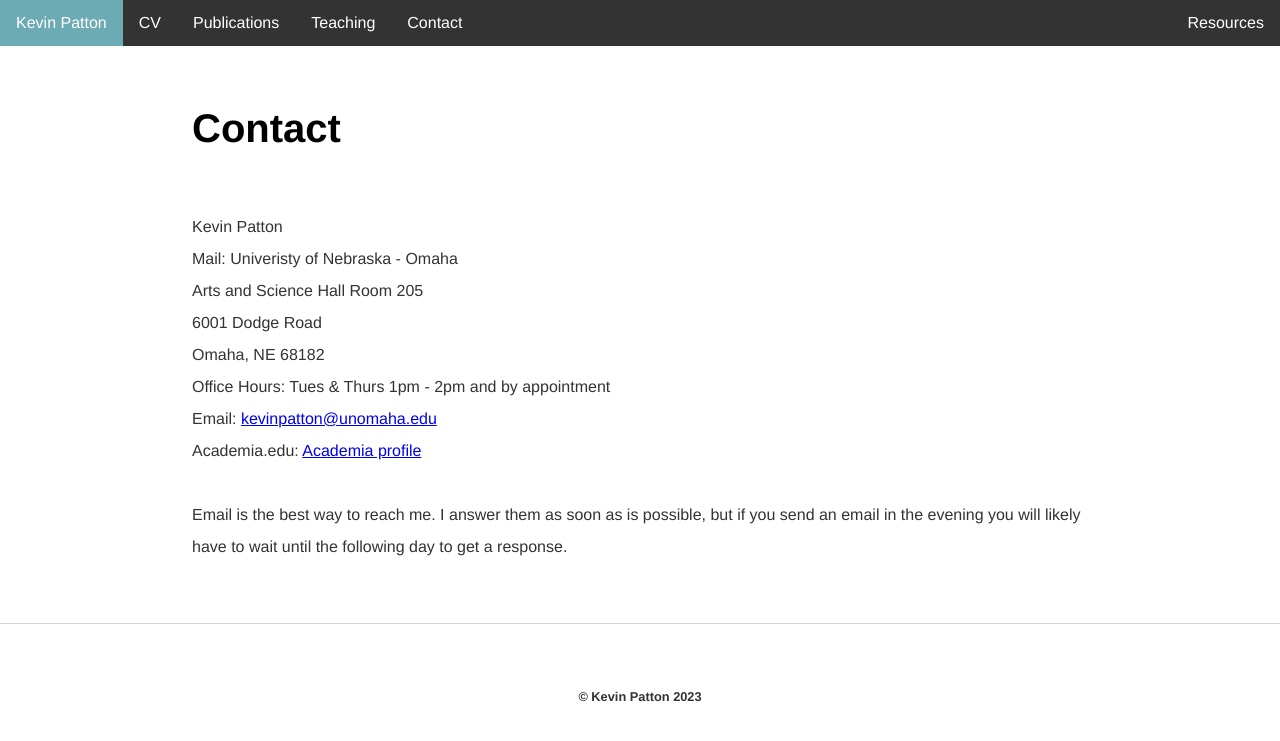
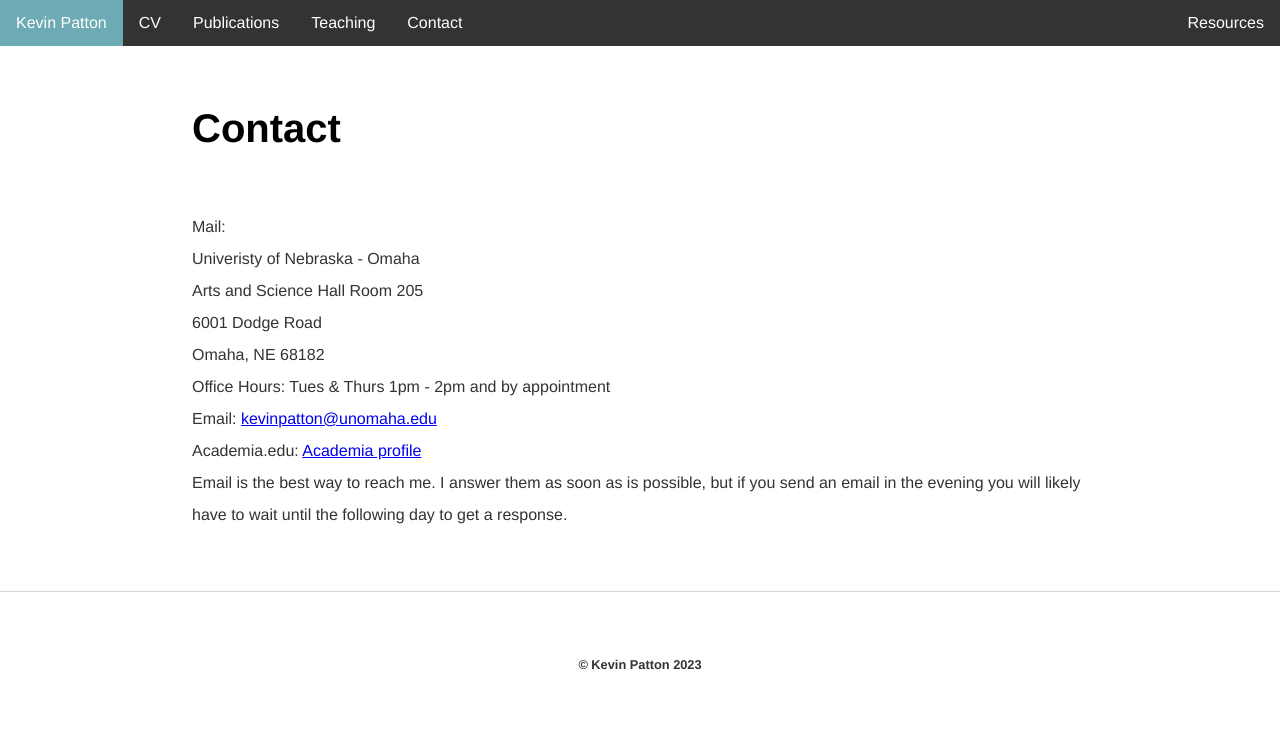
Before and after one commit to kevinjpatton/kevinjpatton.github.io, a Jekyll site: the page built from contact/index.html, in a window 1280 px wide. Shown: the top 741 px of the page. Built offline with Jekyll 4.4.1, drawn with Linux system fonts in a browser that asks for light colours; Markdown is read by kramdown in place of the engine named in the settings.

Commit message:
Update index.html

```diff
--- a/contact/index.html
+++ b/contact/index.html
@@ -3,4 +3,4 @@
 title: Contact - Kevin Patton
 ---
 <h1>Contact</h1>
-<p>Kevin Patton<br />Mail: Univeristy of Nebraska - Omaha<br />Arts and Science Hall Room 205<br />6001 Dodge Road<br />Omaha, NE 68182<br />Office Hours: Tues & Thurs 1pm - 2pm and by appointment<br />Email: <a href="mailto:kevinpatton@unomaha.edu" target="_blank">kevinpatton@unomaha.edu</a><br />Academia.edu: <a href="https://un-lincoln.academia.edu/KevinPatton" target="_blank">Academia profile</a><br /><br />Email is the best way to reach me.  I answer them as soon as is possible, but if you send an email in the evening you will likely have to wait until the following day to get a response.</p>
+<p>Mail:<br>Univeristy of Nebraska - Omaha<br>Arts and Science Hall Room 205<br />6001 Dodge Road<br />Omaha, NE 68182<br />Office Hours: Tues & Thurs 1pm - 2pm and by appointment<br />Email: <a href="mailto:kevinpatton@unomaha.edu" target="_blank">kevinpatton@unomaha.edu</a><br />Academia.edu: <a href="https://un-lincoln.academia.edu/KevinPatton" target="_blank">Academia profile</a><br />Email is the best way to reach me.  I answer them as soon as is possible, but if you send an email in the evening you will likely have to wait until the following day to get a response.</p>
```
